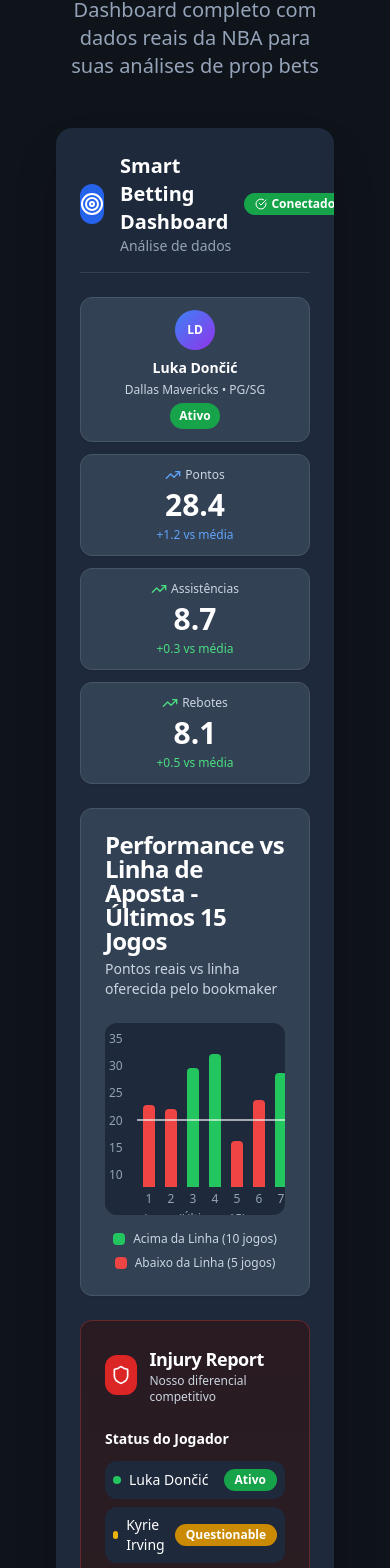
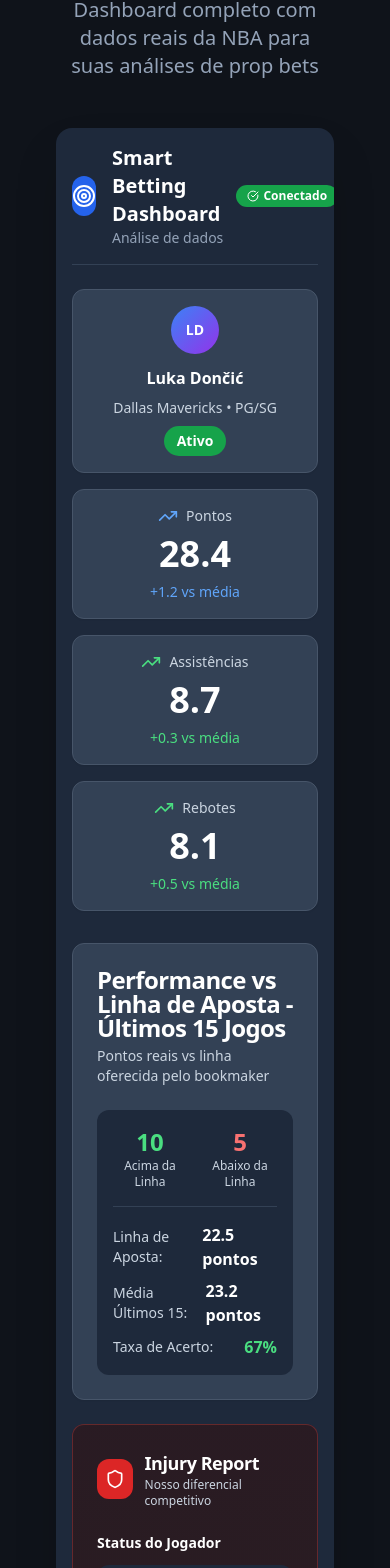
Before and after one commit to tech-lamjav/prop-play-predictor, a React (Vite) app: page / in a window 390 px wide. Shown: the part 950-2518 px from the top of the page. Built offline with nearby package versions, Linux system fonts and the light colour scheme.

Commit message:
more mobile fixes

```diff
--- a/src/pages/Landing.tsx
+++ b/src/pages/Landing.tsx
@@ -80,7 +80,7 @@ const Landing = () => {
 
           {/* Mock Dashboard Interface */}
           <div className="max-w-7xl mx-auto">
-            <div className="bg-slate-800 rounded-2xl p-6 shadow-2xl overflow-hidden">
+            <div className="bg-slate-800 rounded-2xl p-4 md:p-6 shadow-2xl overflow-hidden">
               {/* Dashboard Header */}
               <div className="flex items-center justify-between mb-6 pb-4 border-b border-slate-700">
                 <div className="flex items-center space-x-4">
@@ -100,66 +100,66 @@ const Landing = () => {
                 </div>
               </div>
 
-              <div className="grid grid-cols-1 lg:grid-cols-4 gap-3">
+              <div className="space-y-4 md:space-y-0 md:grid md:grid-cols-2 lg:grid-cols-4 md:gap-4">
                 {/* Player Profile Card */}
-                <div className="lg:col-span-1">
+                <div className="md:col-span-2 lg:col-span-1">
                   <Card className="bg-slate-700 border-slate-600 h-full">
-                    <CardContent className="p-3 h-full flex flex-col justify-center">
+                    <CardContent className="p-4 lg:p-3 h-full flex flex-col justify-center">
                       <div className="text-center">
-                        <div className="w-10 h-10 bg-gradient-to-br from-blue-500 to-purple-600 rounded-full flex items-center justify-center mx-auto mb-2">
-                          <span className="text-white font-bold text-xs">LD</span>
+                        <div className="w-12 h-12 lg:w-10 lg:h-10 bg-gradient-to-br from-blue-500 to-purple-600 rounded-full flex items-center justify-center mx-auto mb-3 lg:mb-2">
+                          <span className="text-white font-bold text-sm lg:text-xs">LD</span>
                         </div>
-                        <h4 className="text-sm font-bold text-white mb-1">Luka Dončić</h4>
-                        <p className="text-slate-300 text-xs mb-1">Dallas Mavericks • PG/SG</p>
-                        <Badge className="bg-green-600 text-white text-xs px-2 py-1">Ativo</Badge>
+                        <h4 className="text-base lg:text-sm font-bold text-white mb-2 lg:mb-1">Luka Dončić</h4>
+                        <p className="text-slate-300 text-sm lg:text-xs mb-2 lg:mb-1">Dallas Mavericks • PG/SG</p>
+                        <Badge className="bg-green-600 text-white text-sm lg:text-xs px-3 lg:px-2 py-1">Ativo</Badge>
                       </div>
                     </CardContent>
                   </Card>
                 </div>
 
                 {/* PPG Card */}
-                <div className="lg:col-span-1">
+                <div>
                   <Card className="bg-slate-700 border-slate-600 h-full">
-                    <CardContent className="p-3 h-full flex flex-col justify-center">
+                    <CardContent className="p-4 lg:p-3 h-full flex flex-col justify-center">
                       <div className="text-center">
-                        <div className="flex items-center justify-center mb-1">
-                          <TrendingUp className="w-4 h-4 text-blue-400 mr-1" />
-                          <p className="text-slate-300 text-xs font-medium">Pontos</p>
+                        <div className="flex items-center justify-center mb-2 lg:mb-1">
+                          <TrendingUp className="w-5 h-5 lg:w-4 lg:h-4 text-blue-400 mr-2 lg:mr-1" />
+                          <p className="text-slate-300 text-sm lg:text-xs font-medium">Pontos</p>
                         </div>
-                        <p className="text-white font-bold text-3xl mb-1">28.4</p>
-                        <p className="text-blue-400 text-xs">+1.2 vs média</p>
+                        <p className="text-white font-bold text-4xl lg:text-3xl mb-2 lg:mb-1">28.4</p>
+                        <p className="text-blue-400 text-sm lg:text-xs">+1.2 vs média</p>
                       </div>
                     </CardContent>
                   </Card>
                 </div>
 
                 {/* Assists Card */}
-                <div className="lg:col-span-1">
+                <div>
                   <Card className="bg-slate-700 border-slate-600 h-full">
-                    <CardContent className="p-3 h-full flex flex-col justify-center">
+                    <CardContent className="p-4 lg:p-3 h-full flex flex-col justify-center">
                       <div className="text-center">
-                        <div className="flex items-center justify-center mb-1">
-                          <TrendingUp className="w-4 h-4 text-green-400 mr-1" />
-                          <p className="text-slate-300 text-xs font-medium">Assistências</p>
+                        <div className="flex items-center justify-center mb-2 lg:mb-1">
+                          <TrendingUp className="w-5 h-5 lg:w-4 lg:h-4 text-green-400 mr-2 lg:mr-1" />
+                          <p className="text-slate-300 text-sm lg:text-xs font-medium">Assistências</p>
                         </div>
-                        <p className="text-white font-bold text-3xl mb-1">8.7</p>
-                        <p className="text-green-400 text-xs">+0.3 vs média</p>
+                        <p className="text-white font-bold text-4xl lg:text-3xl mb-2 lg:mb-1">8.7</p>
+                        <p className="text-green-400 text-sm lg:text-xs">+0.3 vs média</p>
                       </div>
                     </CardContent>
                   </Card>
                 </div>
 
                 {/* Rebounds Card */}
-                <div className="lg:col-span-1">
+                <div>
                   <Card className="bg-slate-700 border-slate-600 h-full">
-                    <CardContent className="p-3 h-full flex flex-col justify-center">
+                    <CardContent className="p-4 lg:p-3 h-full flex flex-col justify-center">
                       <div className="text-center">
-                        <div className="flex items-center justify-center mb-1">
-                          <TrendingUp className="w-4 h-4 text-green-400 mr-1" />
-                          <p className="text-slate-300 text-xs font-medium">Rebotes</p>
+                        <div className="flex items-center justify-center mb-2 lg:mb-1">
+                          <TrendingUp className="w-5 h-5 lg:w-4 lg:h-4 text-green-400 mr-2 lg:mr-1" />
+                          <p className="text-slate-300 text-sm lg:text-xs font-medium">Rebotes</p>
                         </div>
-                        <p className="text-white font-bold text-3xl mb-1">8.1</p>
-                        <p className="text-green-400 text-xs">+0.5 vs média</p>
+                        <p className="text-white font-bold text-4xl lg:text-3xl mb-2 lg:mb-1">8.1</p>
+                        <p className="text-green-400 text-sm lg:text-xs">+0.5 vs média</p>
                       </div>
                     </CardContent>
                   </Card>
@@ -167,7 +167,7 @@ const Landing = () => {
               </div>
 
               {/* Performance Chart Preview */}
-              <div className="mt-6 grid grid-cols-1 lg:grid-cols-3 gap-6">
+              <div className="mt-8 space-y-6 lg:grid lg:grid-cols-3 lg:gap-6 lg:space-y-0">
                 <div className="lg:col-span-2">
                   <Card className="bg-slate-700 border-slate-600">
                     <CardHeader>
@@ -175,9 +175,43 @@ const Landing = () => {
                       <p className="text-slate-300 text-sm">Pontos reais vs linha oferecida pelo bookmaker</p>
                     </CardHeader>
                     <CardContent>
-                      <div className="h-48 sm:h-64 bg-slate-800 rounded-lg p-2 sm:p-4 relative overflow-x-auto">
+                      {/* Mobile: Simple Stats View, Desktop: Chart */}
+                      <div className="block sm:hidden">
+                        {/* Mobile: Key Stats Summary */}
+                        <div className="bg-slate-800 rounded-lg p-4">
+                          <div className="grid grid-cols-2 gap-4 mb-4">
+                            <div className="text-center">
+                              <div className="text-2xl font-bold text-green-400">10</div>
+                              <div className="text-xs text-slate-300">Acima da Linha</div>
+                            </div>
+                            <div className="text-center">
+                              <div className="text-2xl font-bold text-red-400">5</div>
+                              <div className="text-xs text-slate-300">Abaixo da Linha</div>
+                            </div>
+                          </div>
+
+                          <div className="border-t border-slate-700 pt-4">
+                            <div className="flex justify-between items-center mb-2">
+                              <span className="text-slate-300 text-sm">Linha de Aposta:</span>
+                              <span className="text-white font-bold">22.5 pontos</span>
+                            </div>
+                            <div className="flex justify-between items-center mb-2">
+                              <span className="text-slate-300 text-sm">Média Últimos 15:</span>
+                              <span className="text-white font-bold">23.2 pontos</span>
+                            </div>
+                            <div className="flex justify-between items-center">
+                              <span className="text-slate-300 text-sm">Taxa de Acerto:</span>
+                              <span className="text-green-400 font-bold">67%</span>
+                            </div>
+                          </div>
+                        </div>
+                      </div>
+
+                      {/* Desktop: Full Chart */}
+                      <div className="hidden sm:block">
+                        <div className="h-64 bg-slate-800 rounded-lg p-4 relative">
                           {/* Y-Axis Labels */}
-                        <div className="absolute left-1 sm:left-2 top-2 sm:top-4 bottom-8 sm:bottom-4 flex flex-col justify-between text-xs text-slate-400">
+                          <div className="absolute left-2 top-4 bottom-4 flex flex-col justify-between text-xs text-slate-400">
                             <span>35</span>
                             <span>30</span>
                             <span>25</span>
@@ -187,29 +221,29 @@ const Landing = () => {
                           </div>
 
                           {/* Chart Area */}
-                        <div className="ml-6 sm:ml-8 h-full flex items-end space-x-0.5 sm:space-x-1 relative min-w-max">
+                          <div className="ml-8 h-full flex items-end space-x-1 relative">
                             {/* Reference Line */}
                             <div className="absolute inset-x-0 top-1/2 h-0.5 bg-white opacity-60 border-dashed"></div>
-                          <div className="absolute top-1/2 right-2 text-white text-xs bg-slate-700 px-1 sm:px-2 py-1 rounded">
+                            <div className="absolute top-1/2 right-2 text-white text-xs bg-slate-700 px-2 py-1 rounded">
                               Linha: 22.5
                             </div>
 
-                          {/* Mock Chart Bars - 15 games with more realistic data */}
+                            {/* Chart Bars */}
                             {[18, 17, 26, 29, 10, 19, 25, 32, 30, 18, 24, 27, 31, 16, 28].map((height, index) => {
-                            const barHeight = Math.max((height / 35) * 160, 12); // Adjusted for mobile
+                              const barHeight = Math.max((height / 35) * 200, 16);
                               return (
-                              <div key={index} className="flex flex-col items-center" style={{ minWidth: '20px' }}>
+                                <div key={index} className="flex flex-col items-center flex-1">
                                   <div
-                                  className={`w-3 sm:w-4 rounded-t transition-all duration-300 hover:opacity-80 ${
+                                    className={`w-4 rounded-t transition-all duration-300 hover:opacity-80 ${
                                       height > 22.5 ? 'bg-green-500' : 'bg-red-500'
                                     }`}
                                     style={{
                                       height: `${barHeight}px`,
-                                    minHeight: '12px'
+                                      minHeight: '16px'
                                     }}
                                     title={`Jogo ${index + 1}: ${height} pontos`}
                                   />
-                                <div className="text-xs text-slate-400 mt-1 text-center">
+                                  <div className="text-xs text-slate-400 mt-1">
                                     {index + 1}
                                   </div>
                                 </div>
@@ -218,20 +252,21 @@ const Landing = () => {
                           </div>
 
                           {/* X-Axis Label */}
-                        <div className="text-center text-xs text-slate-400 mt-1 sm:mt-2">
+                          <div className="text-center text-xs text-slate-400 mt-2">
                             Jogos (Últimos 15)
                           </div>
                         </div>
 
                         {/* Chart Legend */}
-                      <div className="flex flex-col sm:flex-row items-center justify-center gap-2 sm:gap-6 mt-4 text-xs sm:text-sm">
+                        <div className="flex items-center justify-center gap-6 mt-4 text-sm">
                           <div className="flex items-center space-x-2">
-                          <div className="w-3 h-3 sm:w-4 sm:h-4 bg-green-500 rounded"></div>
+                            <div className="w-4 h-4 bg-green-500 rounded"></div>
                             <span className="text-slate-300">Acima da Linha (10 jogos)</span>
                           </div>
                           <div className="flex items-center space-x-2">
-                          <div className="w-3 h-3 sm:w-4 sm:h-4 bg-red-500 rounded"></div>
+                            <div className="w-4 h-4 bg-red-500 rounded"></div>
                             <span className="text-slate-300">Abaixo da Linha (5 jogos)</span>
+                          </div>
                         </div>
                       </div>
                     </CardContent>
```
Lines whose indentation alone changed are shown as unchanged.
